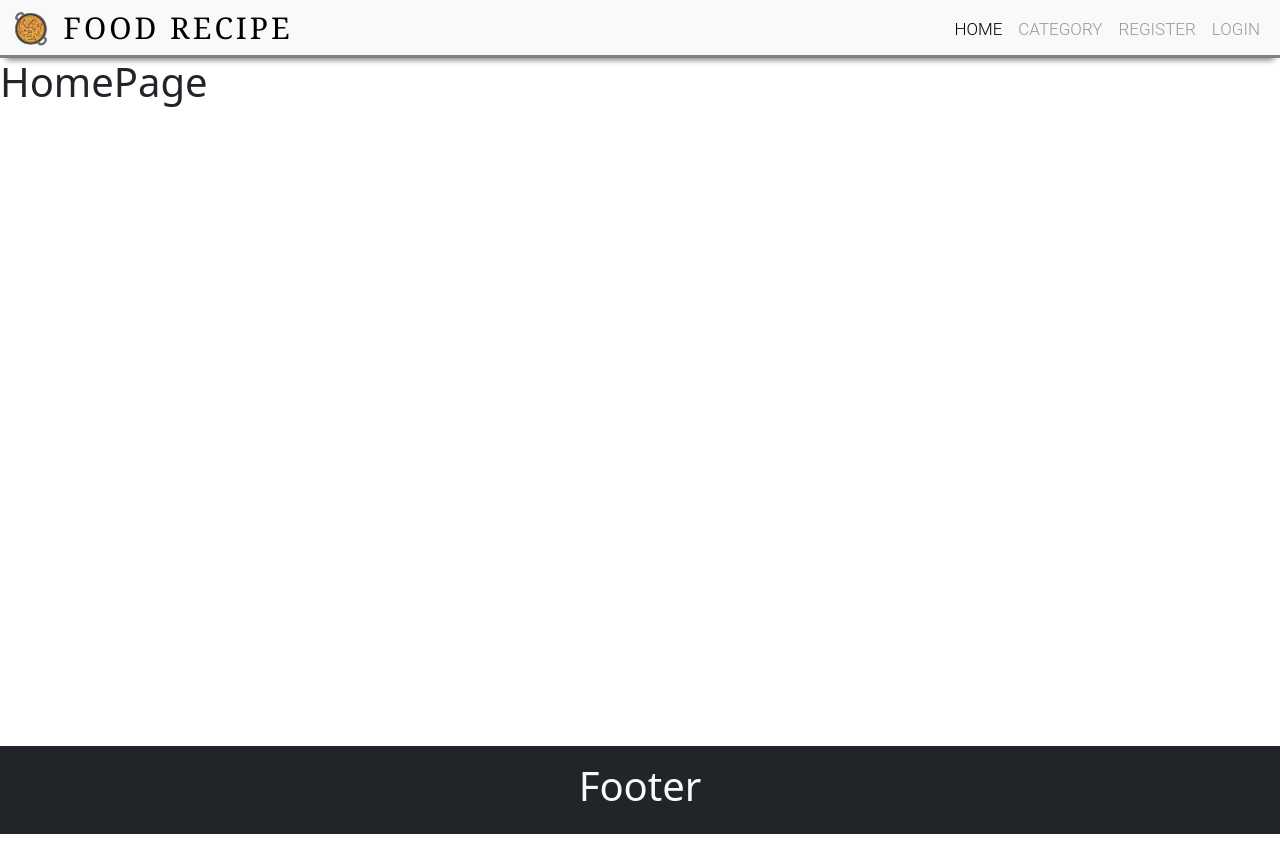
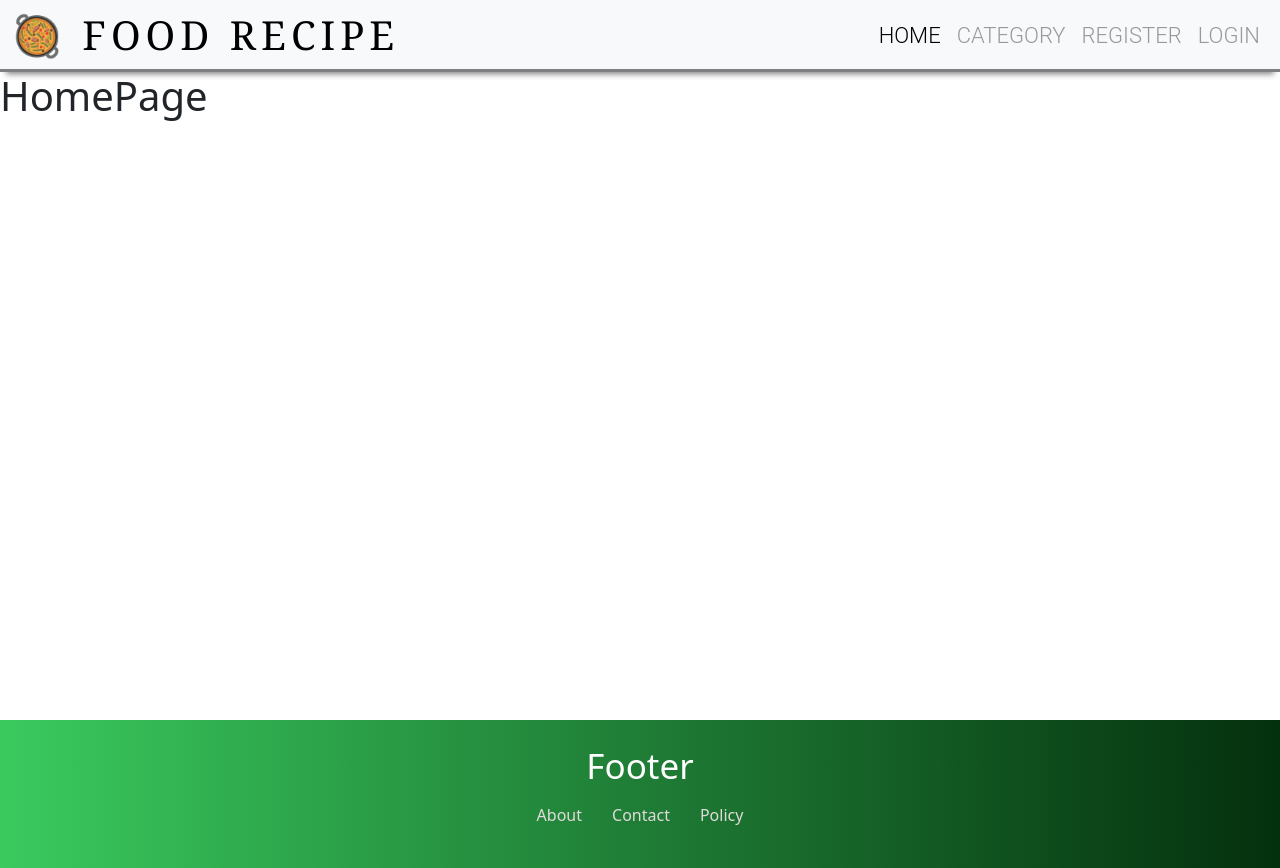
Before and after one commit to Saurav-Das557/Food-Recipe-Organizer, a React (Create React App) app in the folder client/: page / in a window 1280 px wide. Before the commit the page ends 834 px from the top, so only its background shows below. Built offline with nearby package versions, Linux system fonts and the light colour scheme.

Commit message:
added style to footer and PNF page

```diff
--- a/client/src/components/Layout/Footer.js
+++ b/client/src/components/Layout/Footer.js
@@ -1,9 +1,15 @@
 import React from "react";
+import { Link } from "react-router-dom";
 
 const Footer = () => {
   return (
-    <div className="bg-dark text-light p-3">
+    <div className="footer">
       <h1 className="text-center">Footer</h1>
+      <p className="text-center mt-3">
+        <Link to="/about">About</Link>
+        <Link to="/contact">Contact</Link>
+        <Link to="/policy">Policy</Link>
+      </p>
     </div>
   );
 };
--- a/client/src/components/Layout/Layout.js
+++ b/client/src/components/Layout/Layout.js
@@ -6,7 +6,7 @@ const Layout = ({ children }) => {
   return (
     <div>
       <Header />
-      <main style={{ minHeight: "86vh" }}>{children}</main>
+      <main style={{ minHeight: "81vh" }}>{children}</main>
       <Footer />
     </div>
   );
--- a/client/src/index.css
+++ b/client/src/index.css
@@ -12,8 +12,8 @@
 
 .navbar {
   font-family: "Roboto", sans-serif;
-  font-size: 17px;
-  line-height: 26px;
+  font-size: 22px;
+  line-height: 40px;
   text-transform: uppercase;
   box-shadow: 0 8px 6px -6px gray;
   --webkit-box-shadow: 0 8px 6px -6px gray;
@@ -25,11 +25,11 @@
 }
 
 .navbar-brand {
-  font-size: 30px;
+  font-size: 40px;
   font-family: Georgia, serif;
   font-weight: 400;
   color: black;
-  letter-spacing: 3px;
+  letter-spacing: 5px;
 }
 
 .navbar-nav .nav-link {
@@ -59,3 +59,64 @@
 .navbar-nav .nav-link:not(.active) {
   color: #999; /* Replace with the lighter color of your choice */
 }
+
+/* ----footer----
+------------------ */
+
+.footer {
+  background: linear-gradient(to left, #04300d, #3aca5e);
+  padding: 25px;
+  text-align: center;
+  background-clip: padding-box; /* Ensure the background doesn't extend into the text */
+}
+
+.footer h1 {
+  font-size: 35px;
+  color: #fff; /* Set a contrasting header text color, white in this case */
+}
+
+.footer a {
+  color: #e0dbdb; /* Faded white color for links */
+  margin: 0 15px;
+  text-decoration: none;
+}
+
+.footer a:hover {
+  color: #fff; /* Change to the desired hover color for links */
+}
+
+/* ************** Page Not Found *************** */
+
+.pnf {
+  display: flex;
+  flex-direction: column;
+  justify-content: center;
+  align-items: center;
+  height: 100vh; /* Ensures the content takes the full height of the viewport */
+}
+
+.pnf-title {
+  font-size: 120px;
+  color: #0c4b17; /* Blue color for the "404" title */
+  margin: 0;
+}
+
+.pnf-heading {
+  font-size: 30px;
+  color: #333; /* Dark gray color for the heading */
+  margin: 20px 0;
+}
+
+.pnf-btn {
+  display: inline-block;
+  padding: 10px 20px;
+  background-color: #145d1a; /* Blue background for the button */
+  color: #fff; /* White text color for the button */
+  text-decoration: none;
+  border-radius: 15px;
+  transition: background-color 0.3s ease;
+}
+
+.pnf-btn:hover {
+  background-color: #09330e; /* Darker blue on button hover */
+}
--- a/client/src/pages/Pagenotfound.js
+++ b/client/src/pages/Pagenotfound.js
@@ -1,10 +1,17 @@
 import React from "react";
 import Layout from "./../components/Layout/Layout";
+import { Link } from "react-router-dom";
 
 const Pagenotfound = () => {
   return (
     <Layout>
-      <h1>Page Not Found</h1>
+      <div className="pnf">
+        <h1 className="pnf-title">404</h1>
+        <h2 className="pnf-heading">Page Not Found.</h2>
+        <Link to ='/' className="pnf-btn">
+          Go Back
+        </Link>
+      </div>
     </Layout>
   );
 };
```
